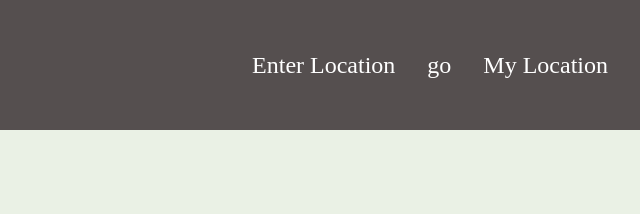
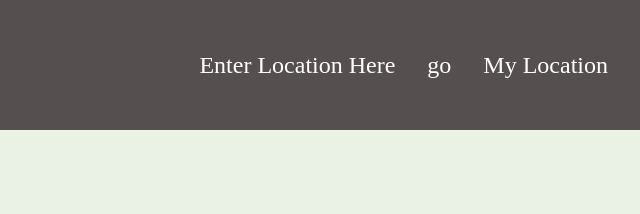
Before and after one commit to tom436/Travel-Tip, a plain HTML site: page index.html in a window 1280 px wide. Shown: the full height of the page, 640-1280 px from the left. Drawn offline with Linux system fonts and the light colour scheme.

Commit message:
first collab test

```diff
--- a/index.html
+++ b/index.html
@@ -11,7 +11,7 @@
         <div class="logo">TravelTip</div>
 
         <ul class="main-nav flex clean-list">
-            <li><a href="#">Enter Location</a></li>
+            <li><a href="#">Enter Location Here</a></li>
             <li><a href="#">go</a></li>
             <li><a href="#">My Location</a></li>
         </ul>
```
